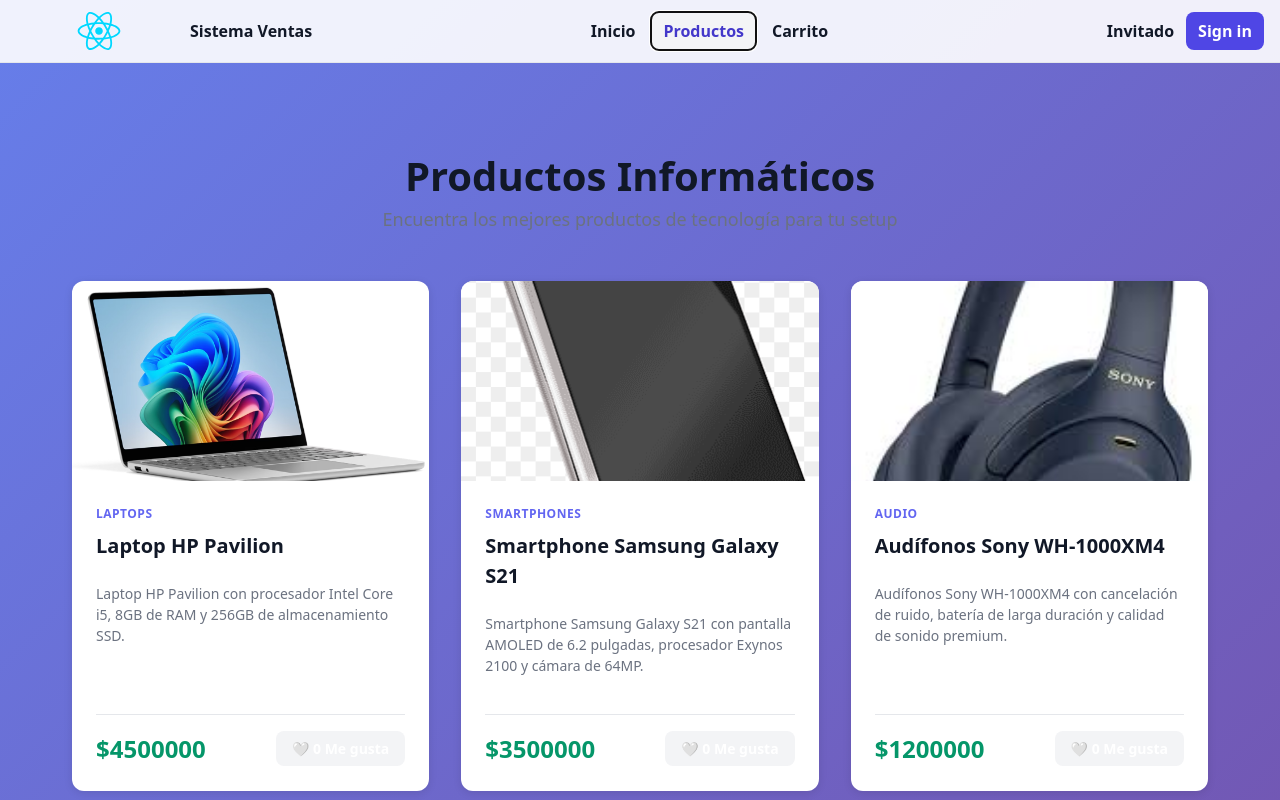
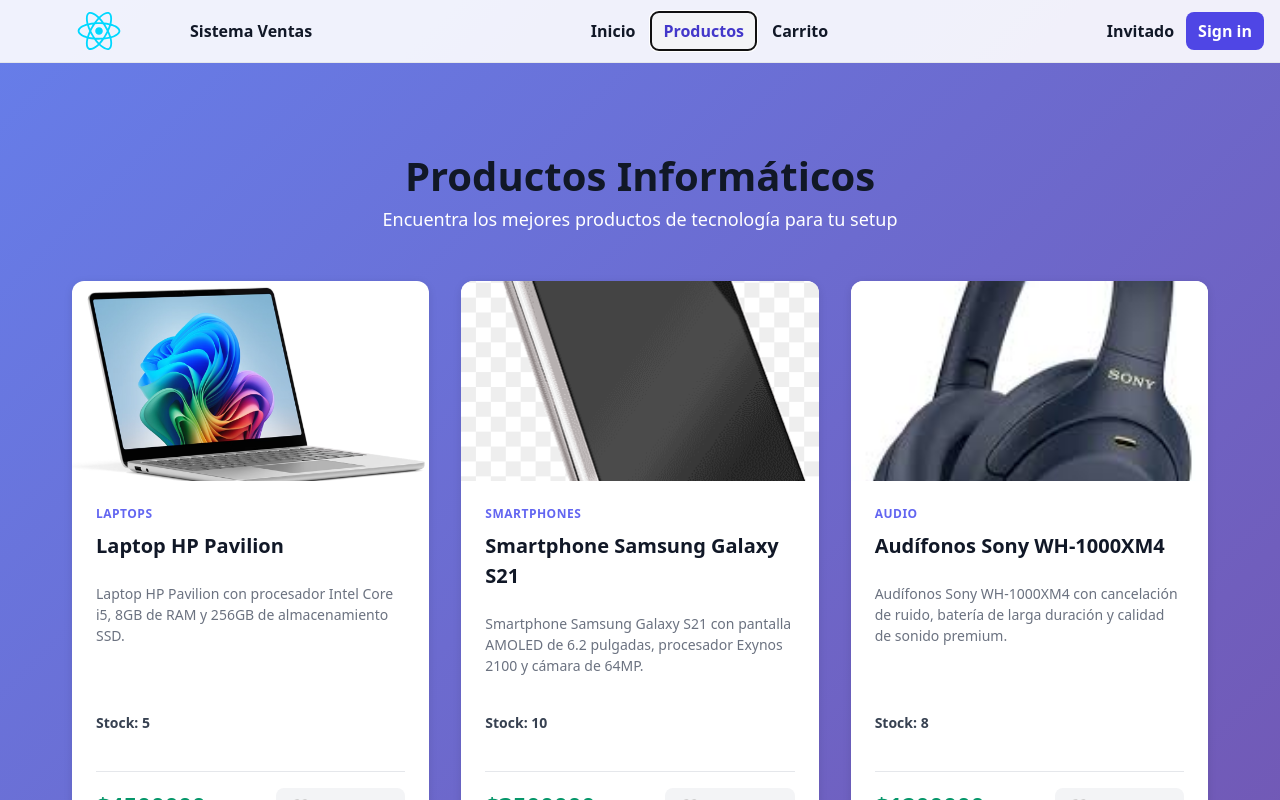
Before and after one commit to Johnatan821-Mon/Trabajos-en-clase-Frontend-II, a React (Vite) app: page / in a window 1280 px wide. Both pictures are taken after a click on the button "Productos". Shown: the top 800 px of the page. Built offline with nearby package versions, Linux system fonts and the light colour scheme.

Commit message:
Agregar stock a productos y mostrarlos en la UI

```diff
--- a/src/components/ProductCard.jsx
+++ b/src/components/ProductCard.jsx
@@ -1,6 +1,6 @@
 import {useState} from "react";
 import styles from "./ProductCard.module.css";
-function ProductCard({ name, category, price, image, description }) {
+function ProductCard({ name, category, price, stock, image, description }) {
   const [likes, setLikes] = useState(0);
   const [isLiked, setIsLiked] = useState(false);
 
@@ -24,7 +24,7 @@
         <span className={styles.productCategory}>{category}</span>
         <h3 className={styles.productName}>{name}</h3>
         <p className={styles.productDescription}>{description}</p>
-
+        <p className={styles.productStock}>Stock: {stock}</p>
         <div className={styles.productFooter}>
           <span className={styles.productPrice}>${price}</span>
           <button className={`${styles.btnLike} ${isLiked ? styles.liked : ''}`} onClick={handleLike}>
--- a/src/components/ProductCard.module.css
+++ b/src/components/ProductCard.module.css
@@ -94,3 +94,8 @@
 .btnLike.liked:hover {
   background: var(--danger-soft-hover);
 }
+.productStock {
+  font-size: 0.875rem;
+  font-weight: 700;
+  color: #374151;
+}
--- a/src/data/products.js
+++ b/src/data/products.js
@@ -4,32 +4,35 @@
     name: 'Laptop HP Pavilion',
     category: 'Laptops',
     price: 4500000,
+    stock: 5,
     image: 'src/assets/laptop.avif',
     description: 'Laptop HP Pavilion con procesador Intel Core i5, 8GB de RAM y 256GB de almacenamiento SSD.'
   },
-    {
+  {
     id: 2,
     name: 'Smartphone Samsung Galaxy S21',
     category: 'Smartphones',
     price: 3500000,
+    stock: 10,
     image: 'src/assets/smarphone.png',
     description: 'Smartphone Samsung Galaxy S21 con pantalla AMOLED de 6.2 pulgadas, procesador Exynos 2100 y cámara de 64MP.'
-    },
+  },
   {
     id: 3,
     name: 'Audífonos Sony WH-1000XM4',
     category: 'Audio',
     price: 1200000,
+    stock: 8,
     image: 'src/assets/audifonos.jpg',
     description: 'Audífonos Sony WH-1000XM4 con cancelación de ruido, batería de larga duración y calidad de sonido premium.'
-    },
-    {
+  },
+  {
     id: 4,
     name: 'Smartwatch Apple Watch Series 6',
     category: 'Wearables',
     price: 2500000,
+    stock: 15,
     image: 'src/assets/smarwaches.jpg',
     description: 'Smartwatch Apple Watch Series 6 con monitor de oxígeno en sangre, GPS y resistencia al agua.'
-    },
-
+  }
 ]
--- a/src/pages/ProductList.jsx
+++ b/src/pages/ProductList.jsx
@@ -19,6 +19,7 @@
             name={product.name}
             category={product.category}
             price={product.price}
+            stock={product.stock}
             image={product.image}
             description={product.description}
           />
--- a/src/pages/ProductList.module.css
+++ b/src/pages/ProductList.module.css
@@ -18,7 +18,7 @@
 
 .subtitle {
   font-size: 1.125rem;
-  color: var(--text-muted);
+  color: white;
   max-width: 600px;
   margin: 0 auto;
 }
```
Also changed, not shown: src/components/ProductForm.jsx (added), src/styles/ProductForm.module.css (added).
